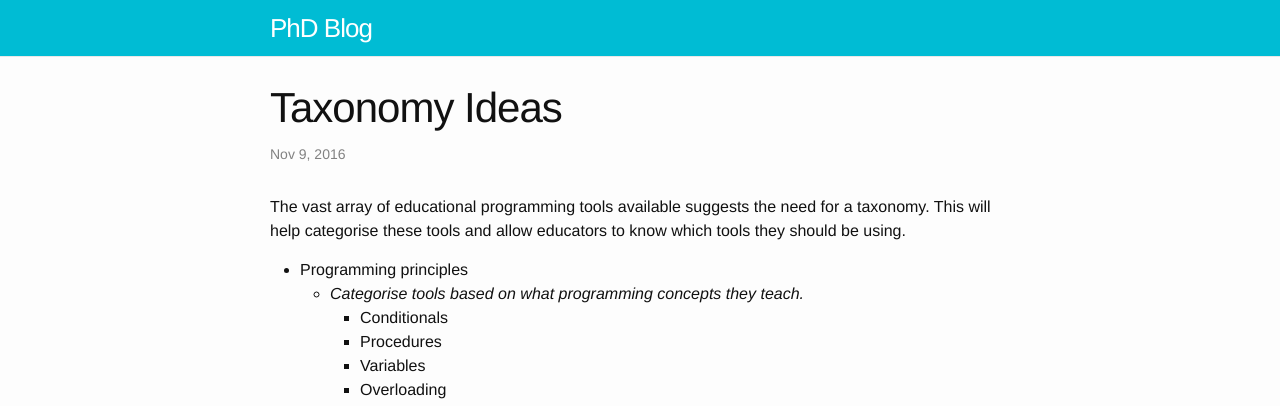
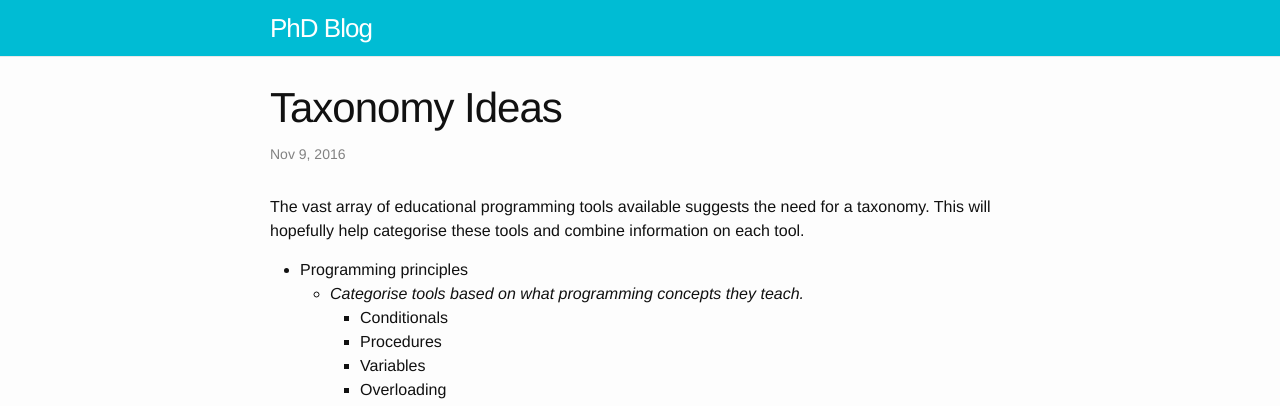
Before and after one commit to simonrose121/phd, a Jekyll site: the page built from _posts/2016-11-09-taxonomy.md, in a window 1280 px wide. Shown: the top 406 px of the page. Built offline with Jekyll 4.4.1, drawn with Linux system fonts in a browser that asks for light colours.

Commit message:
Change reasoning

```diff
--- a/_posts/2016-11-09-taxonomy.md
+++ b/_posts/2016-11-09-taxonomy.md
@@ -5,7 +5,7 @@ date:   2016-11-09 16:31:00 +0100
 categories: programming
 ---
 
-The vast array of educational programming tools available suggests the need for a taxonomy. This will help categorise these tools and allow educators to know which tools they should be using.
+The vast array of educational programming tools available suggests the need for a taxonomy. This will hopefully help categorise these tools and combine information on each tool.
 
 - Programming principles
 	- *Categorise tools based on what programming concepts they teach.*
```
